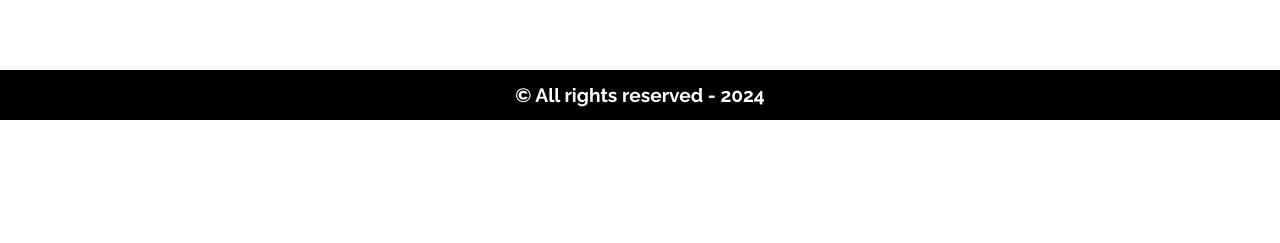
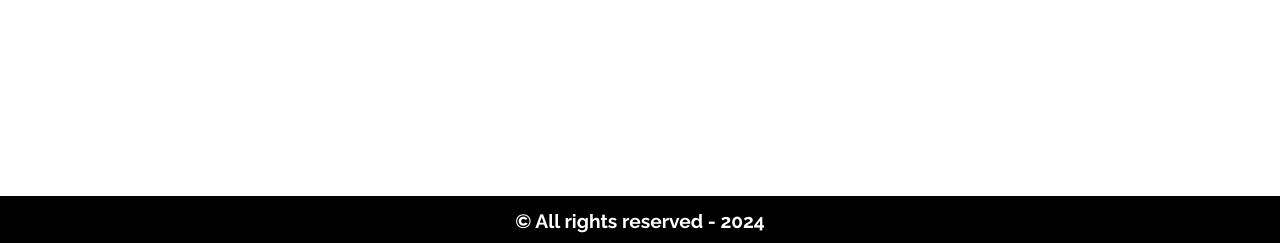
Before and after one commit to YassineBenAbdelaziz/portfolio, a React (Vite) app: page /contact in a window 1280 px wide. Shown: the part 554-797 px from the top of the page. Built offline with nearby package versions, Linux system fonts and the light colour scheme.

Commit message:
Add NotFound component

```diff
--- a/src/App.css
+++ b/src/App.css
@@ -20,3 +20,7 @@ section {
     justify-content: center;
     height : auto;
 }
+
+.content {
+    flex: 1 0 auto;
+}
--- a/src/App.jsx
+++ b/src/App.jsx
@@ -10,7 +10,9 @@ function App() {
   return (
     <>
       <Nav />
-      <Outlet />
+      <div className="content">
+        <Outlet />
+      </div>
       <Footer />
     </>
   )
--- a/src/components/Footer.module.css
+++ b/src/components/Footer.module.css
@@ -1,5 +1,6 @@
 .footer {
     position : relative ;
+    flex-shrink: 0;
     bottom : 0 ;
     left : 0 ;
     right : 0 ;
--- /dev/null
+++ b/src/components/NotFound.jsx
@@ -0,0 +1,14 @@
+import React from 'react';
+import { Link } from 'react-router-dom';
+
+const NotFound = () => {
+    return (
+        <div className='not-found'>
+            <h1>404 - Page Not Found</h1>
+            <p>Oops ! The page you are looking for does not exist.</p>
+            <p>Back to <Link to="/" style={{textDecoration : 'none', color : 'blue'}}>Home </Link>?</p>
+        </div>
+    );
+};
+
+export default NotFound;
--- a/src/index.css
+++ b/src/index.css
@@ -17,6 +17,12 @@ html {
   scroll-behavior: smooth;
 }
 
+#root {
+  display: flex;
+  flex-direction: column;
+  min-height: 100vh;
+}
+
 
 a {
   color : black;
@@ -24,3 +30,8 @@ a {
   text-decoration-color: white ;
   transition: all 300ms ease ;
 }
+
+.not-found {
+  text-align: center;
+  font-weight: 600;
+}
--- a/src/main.jsx
+++ b/src/main.jsx
@@ -5,6 +5,7 @@ import Home from './components/Home.jsx'
 import Projects from './components/Projects.jsx'
 import ProjectDetails from './components/ProjectDetails.jsx'
 import Contact from './components/Contact.jsx'
+import NotFound from './components/NotFound.jsx'
 import {createBrowserRouter,RouterProvider,} from "react-router-dom";
 import './index.css'
 
@@ -28,6 +29,10 @@ const router = createBrowserRouter([
       {
         path : "/contact",
         element : <Contact />
+      },
+      {
+        path : "*",
+        element : <NotFound />
       }
 
     ]
```
